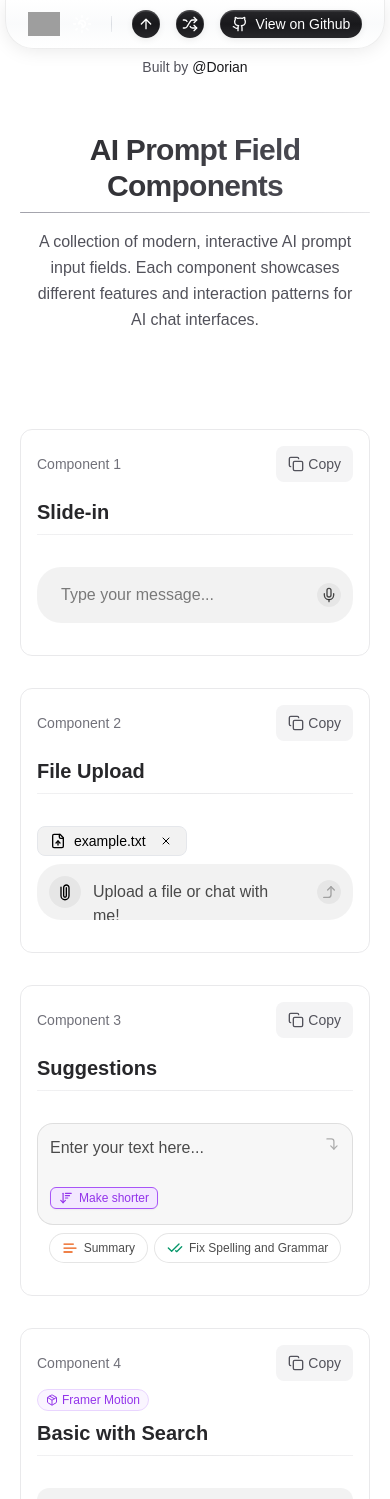
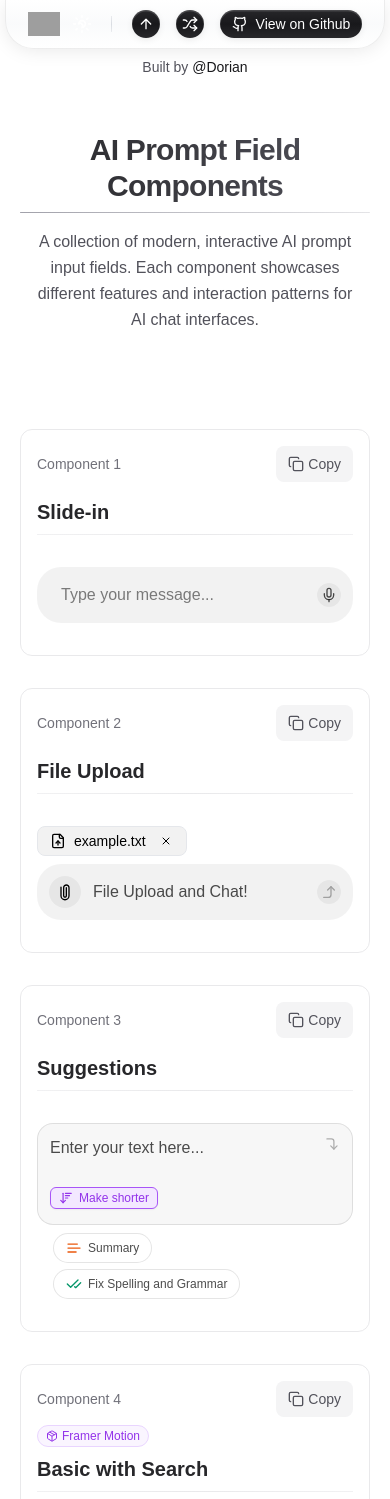
Before and after one commit to syntax-syndicate/kokonut-ui-components, a Next.js app: page / in a window 390 px wide. Shown: the top 1499 px of the page. Built offline with nearby package versions, Linux system fonts and the light colour scheme; grey boxes are pictures that could not be loaded.

Commit message:
Fix mobile size

```diff
--- a/components/custom/ai-input-02.tsx
+++ b/components/custom/ai-input-02.tsx
@@ -82,7 +82,7 @@ export default function AIInput_02() {
 
                     <Textarea
                         id="input-01"
-                        placeholder="Upload a file or chat with me!"
+                        placeholder="File Upload and Chat!"
                         className="max-w-xl bg-black/5 dark:bg-white/5 w-full rounded-3xl pl-14 pr-16 placeholder:text-black/70 dark:placeholder:text-white/70 border-none ring-black/30 dark:ring-white/30 text-black dark:text-white text-wrap py-4 max-h-[200px] overflow-y-auto resize-none min-h-[40px]"
                         rows={1}
                         ref={textareaRef}
--- a/components/custom/ai-input-03.tsx
+++ b/components/custom/ai-input-03.tsx
@@ -118,7 +118,7 @@ export default function AIInput_03() {
                     )}
                 </div>
             </div>
-            <div className="flex gap-1.5 mt-2 max-w-sm mx-auto justify-center">
+            <div className="flex flex-wrap gap-1.5 mt-2 max-w-xl mx-auto justify-start px-4">
                 {ITEMS.filter((item) => item.text !== selectedItem).map(
                     ({ text, icon: Icon, colors }) => (
                         <button
@@ -127,15 +127,16 @@ export default function AIInput_03() {
                             className={cn(
                                 "px-3 py-1.5 text-xs font-medium rounded-full",
                                 "border transition-all duration-200",
-                                "border-black/10 dark:border-white/10 bg-white dark:bg-gray-900 hover:bg-black/5 dark:hover:bg-white/5"
+                                "border-black/10 dark:border-white/10 bg-white dark:bg-gray-900 hover:bg-black/5 dark:hover:bg-white/5",
+                                "flex-shrink-0"
                             )}
                             onClick={() => toggleItem(text)}
                         >
-                            <div className="flex items-center gap-1.5 w-fit">
+                            <div className="flex items-center gap-1.5">
                                 <Icon
-                                    className={cn("h-4 w-fit", colors.icon)}
+                                    className={cn("h-4 w-4", colors.icon)}
                                 />
-                                <span className="text-black/70 dark:text-white/70 w-fit whitespace-nowrap">
+                                <span className="text-black/70 dark:text-white/70 whitespace-nowrap">
                                     {text}
                                 </span>
                             </div>
```
